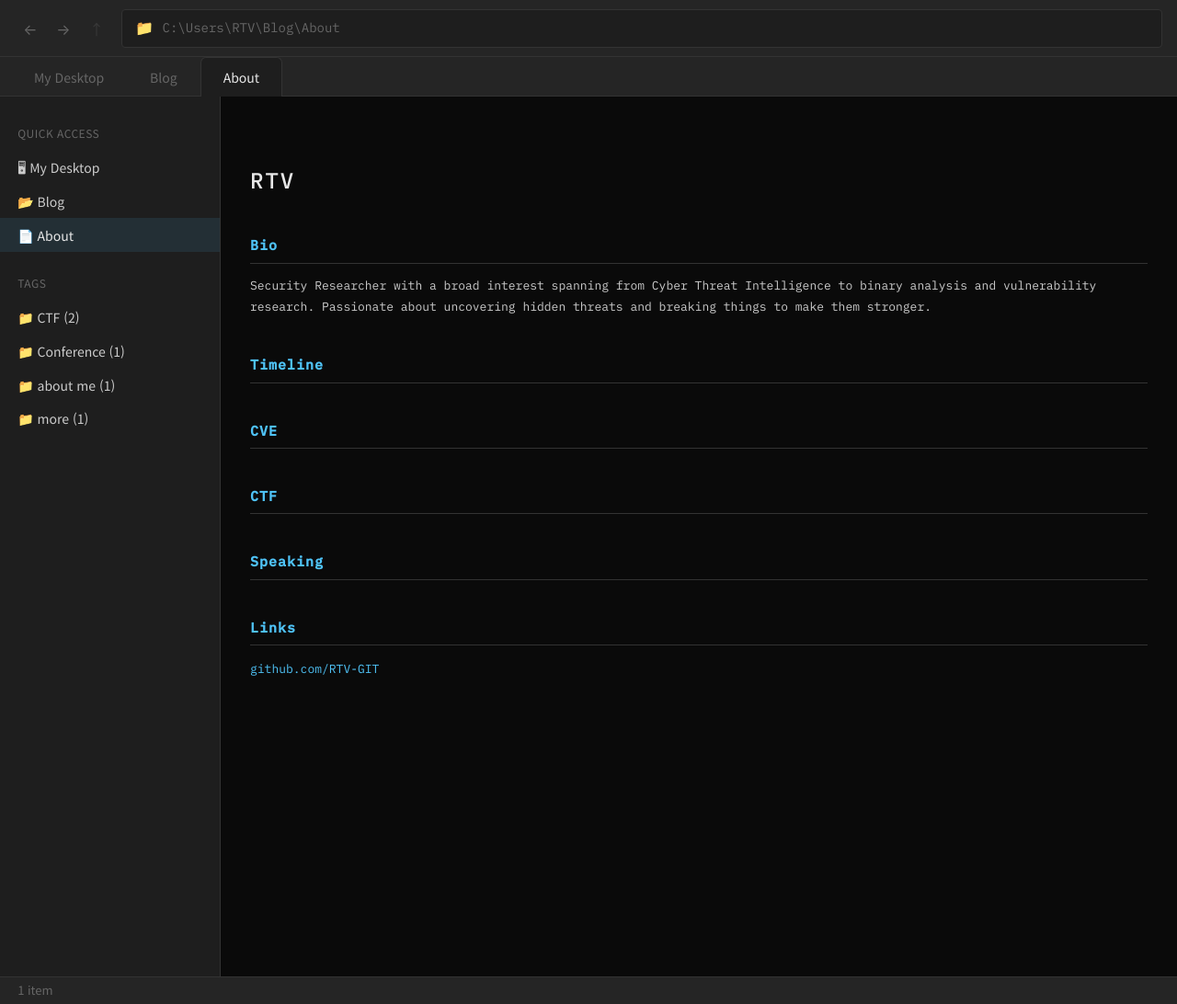
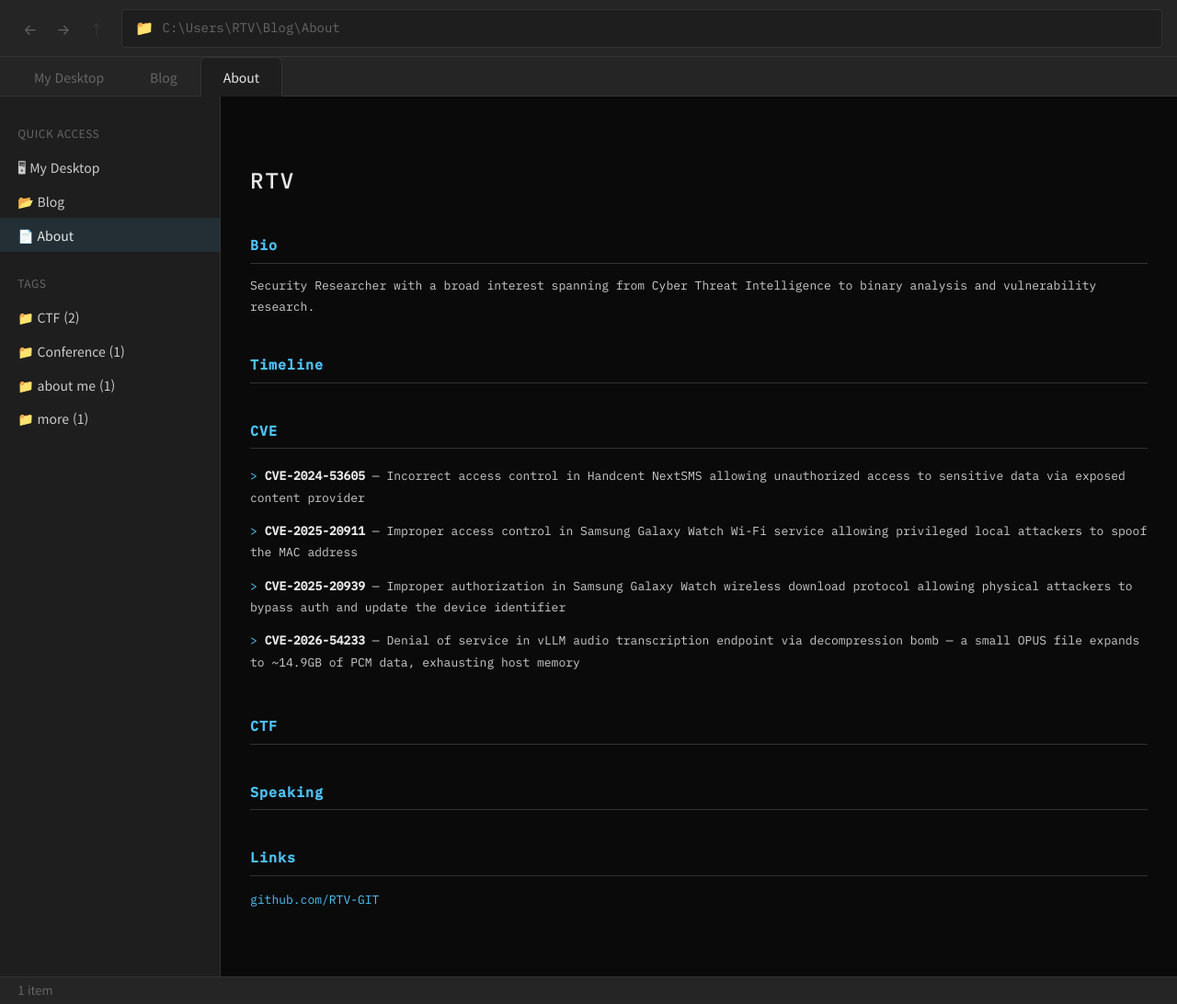
Before and after one commit to RTV-GIT/RTV-GIT.github.io, a Jekyll site: the page built from about.html, in a window 1280 px wide. Shown: the whole page at 92% size. Built offline with Jekyll 4.4.1, drawn with Linux system fonts in a browser that asks for light colours.

Commit message:
About: CVE 섹션 내용 추가 + Bio 문구 간결화
Co-Authored-By: Claude Opus 4.6 (1M context) <noreply@anthropic.com>

```diff
--- a/about.html
+++ b/about.html
@@ -16,7 +16,6 @@ item_count: "1 item"
       <h2 class="about-heading">Bio</h2>
       <p class="about-text">
         Security Researcher with a broad interest spanning from Cyber Threat Intelligence to binary analysis and vulnerability research.
-        Passionate about uncovering hidden threats and breaking things to make them stronger.
       </p>
     </div>
 
@@ -26,6 +25,12 @@ item_count: "1 item"
 
     <div class="about-section">
       <h2 class="about-heading">CVE</h2>
+      <ul class="about-list">
+        <li><span class="cve-id">CVE-2024-53605</span> — Incorrect access control in Handcent NextSMS allowing unauthorized access to sensitive data via exposed content provider</li>
+        <li><span class="cve-id">CVE-2025-20911</span> — Improper access control in Samsung Galaxy Watch Wi-Fi service allowing privileged local attackers to spoof the MAC address</li>
+        <li><span class="cve-id">CVE-2025-20939</span> — Improper authorization in Samsung Galaxy Watch wireless download protocol allowing physical attackers to bypass auth and update the device identifier</li>
+        <li><span class="cve-id">CVE-2026-54233</span> — Denial of service in vLLM audio transcription endpoint via decompression bomb — a small OPUS file expands to ~14.9GB of PCM data, exhausting host memory</li>
+      </ul>
     </div>
 
     <div class="about-section">
--- a/assets/css/style.css
+++ b/assets/css/style.css
@@ -539,6 +539,30 @@ body {
   line-height: 1.8;
 }
 
+.about-list {
+  list-style: none;
+  padding: 0;
+}
+
+.about-list li {
+  font-family: var(--font-mono);
+  font-size: 13px;
+  color: var(--fg);
+  line-height: 1.8;
+  padding: 0.4rem 0;
+}
+
+.about-list li::before {
+  content: '>';
+  color: var(--accent);
+  margin-right: 0.5rem;
+}
+
+.cve-id {
+  color: var(--fg-bright);
+  font-weight: 600;
+}
+
 .about-link:hover {
   text-decoration: underline;
 }
```
